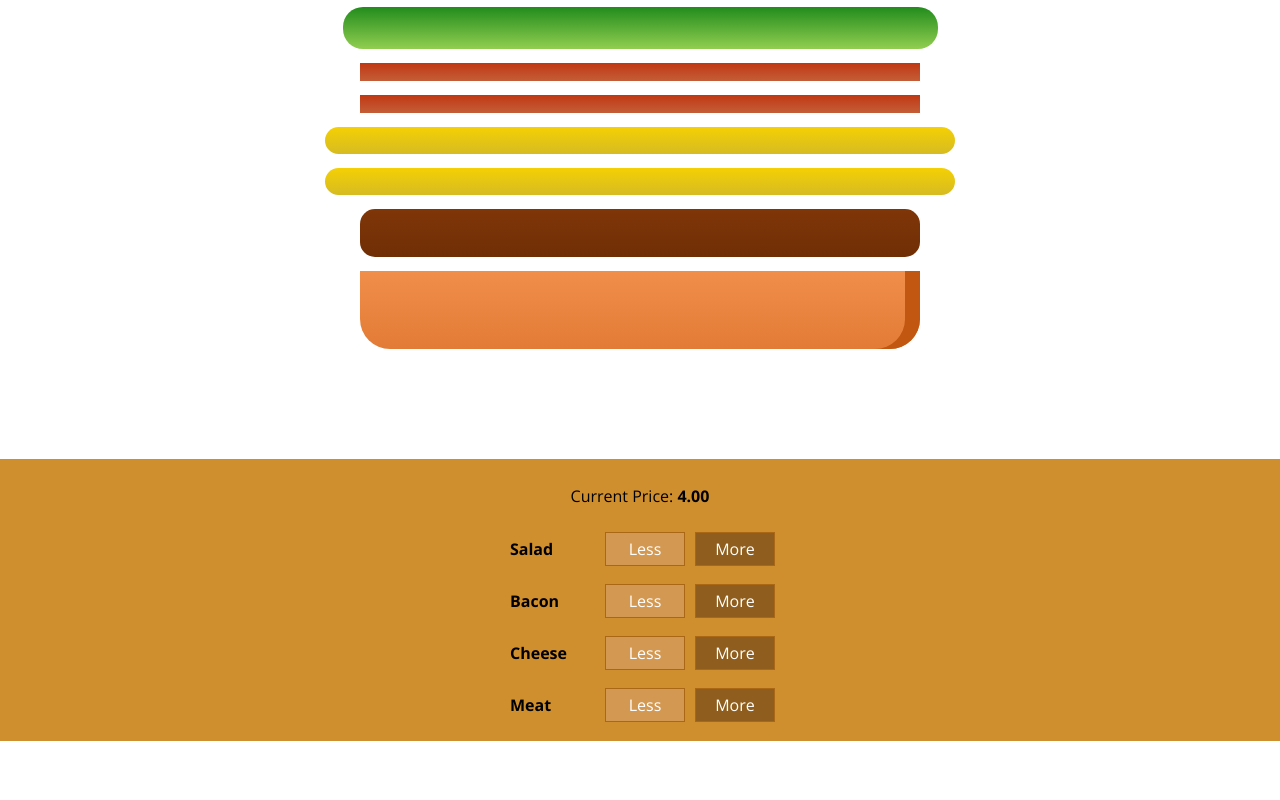
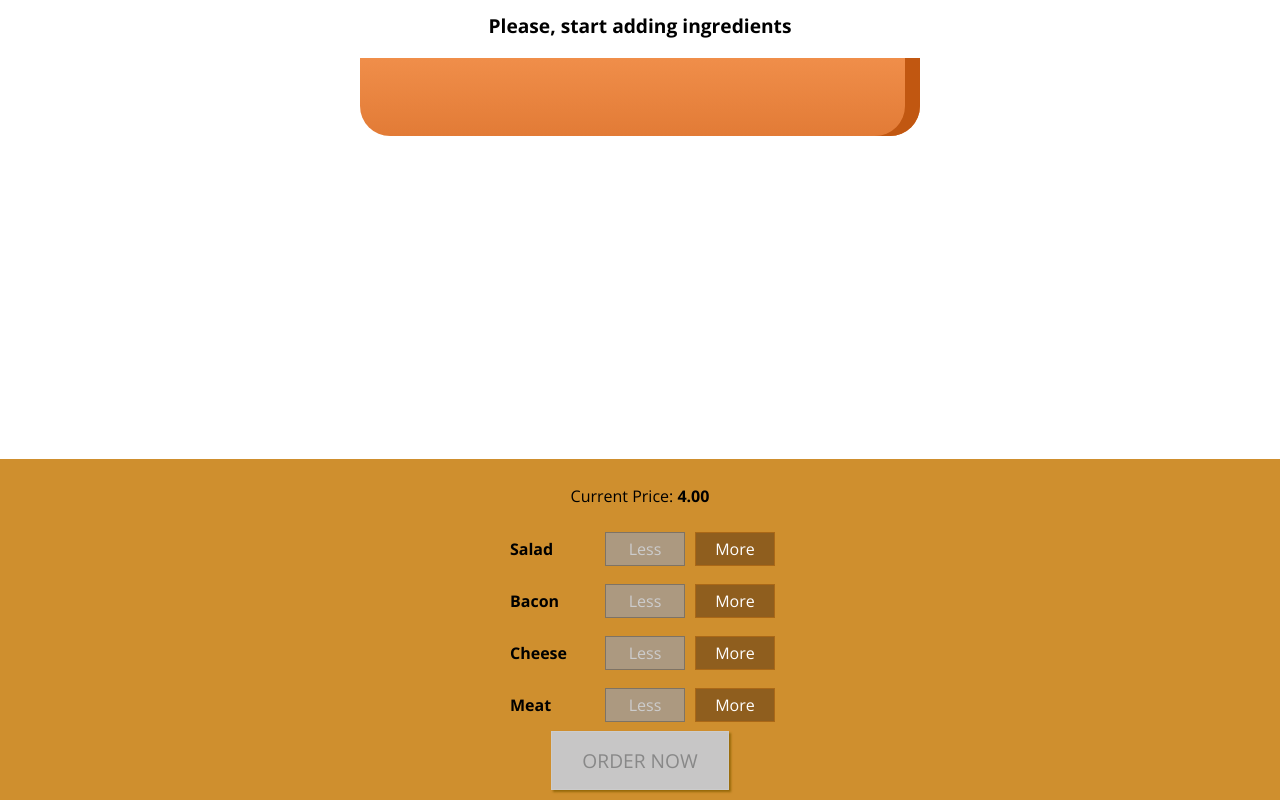
Before and after one commit to VKeyPEDIdea/react-burger-builder, a React (Create React App) app: page / in a window 1280 px wide. Shown: the part 179-979 px from the top of the page. Before the commit the page ends 920 px from the top, so only its background shows below. Built offline with nearby package versions, Linux system fonts and the light colour scheme.

Commit message:
feat: add order button and handler to disabled it

```diff
--- a/src/components/Burger/BuildControls/BuildControls.js
+++ b/src/components/Burger/BuildControls/BuildControls.js
@@ -27,6 +27,9 @@
 					removed={() => props.ingredientRemoved(ctrl.type)}
 					disabled={props.disabled[ctrl.type]}/>
 			})}
+			<button
+				className={classes.OrderButton}
+				disabled={!props.purchaseble}>ORDER NOW</button>
 		</div>
 	);
 }
--- a/src/components/Burger/BuildControls/BuildControls.module.css
+++ b/src/components/Burger/BuildControls/BuildControls.module.css
@@ -8,3 +8,44 @@
 	margin: auto;
 	padding: 10px 0;
 }
+
+.OrderButton {
+	background-color: #DAD735;
+	outline: none;
+	cursor: pointer;
+	border: 1px solid #966909;
+	color: #966909;
+	font-family: inherit;
+	font-size: 1.2em;
+	padding: 15px 30px;
+	box-shadow: 2px 2px 2px #966909;
+}
+
+.OrderButton:hover, .OrderButton:active {
+	background-color: #A0DB41;
+	border: 1px solid #966909;
+	color: #966909;
+}
+
+.OrderButton:disabled {
+	background-color: #C7C6C6;
+	cursor: not-allowed;
+	border: 1px solid #ccc;
+	color: #888888;
+}
+
+.OrderButton:not(:disabled) {
+	animation: enable 0.3s linear;
+}
+
+@keyframes enable {
+	0% {
+			transform: scale(1);
+	}
+	60% {
+			transform: scale(1.1);
+	}
+	100% {
+			transform: scale(1);
+	}
+}
--- a/src/containers/BurgerBuilder/BurgerBuilder.js
+++ b/src/containers/BurgerBuilder/BurgerBuilder.js
@@ -13,12 +13,28 @@
 class BurgerBuilder extends React.Component {
 	state = {
 		ingredients: {
-			salad: 1,
-			bacon: 2,
-			cheese: 2,
-			meat: 1,
+			salad: 0,
+			bacon: 0,
+			cheese: 0,
+			meat: 0,
 		},
 		totalPrice: 4,
+		purchaseble: false,
+	}
+
+	updatePurchaseState(ingredients) {
+		const sum = Object.keys(ingredients)
+			.map(key => {
+				return ingredients[key];
+			})
+			.reduce((sum, number) => {
+				return sum + number;
+			}, 0);
+		this.setState({
+			purchaseble: sum > 0,
+		});
+		console.log('Sum: ', sum);
+		console.log(this.state.ingredients);
 	}
 
 	addIngredientHandler = type => {
@@ -35,6 +51,8 @@
 			totalPrice: newPrice,
 			ingredients: updatedIngredients,
 		});
+		console.log('count: ', this.state.ingredients);
+		this.updatePurchaseState(updatedIngredients);
 	}
 
 	removeIngredientHandler = type => {
@@ -54,6 +72,7 @@
 			totalPrice: newPrice,
 			ingredients: updatedIngredients,
 		});
+		this.updatePurchaseState(updatedIngredients);
 	}
 
 	render() {
@@ -74,6 +93,7 @@
 					ingredientRemoved={this.removeIngredientHandler}
 					disabled={disabledInfo}
 					price={this.state.totalPrice}
+					purchaseble={this.state.purchaseble}
 				/>
 			</>
 		);
```
Also changed, not shown: 1 other file (tests, documents, lock files or other folders).
